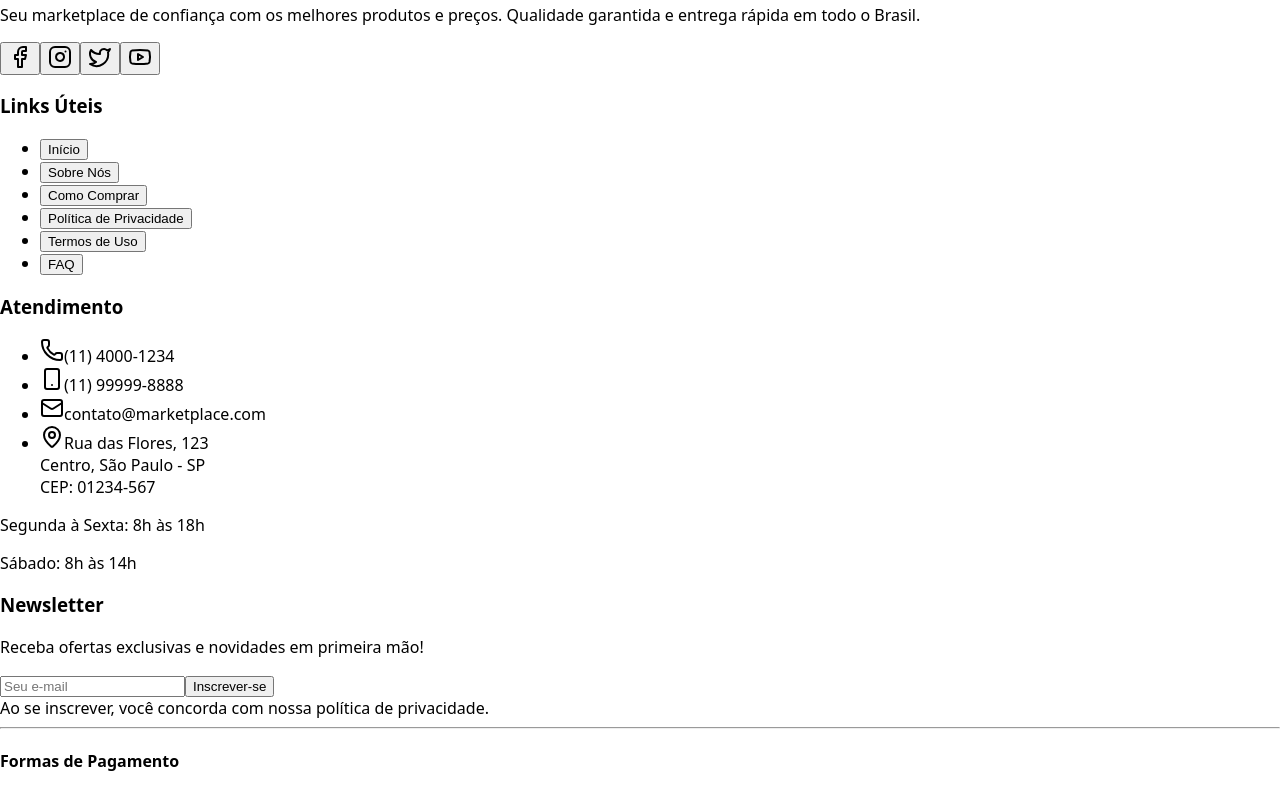
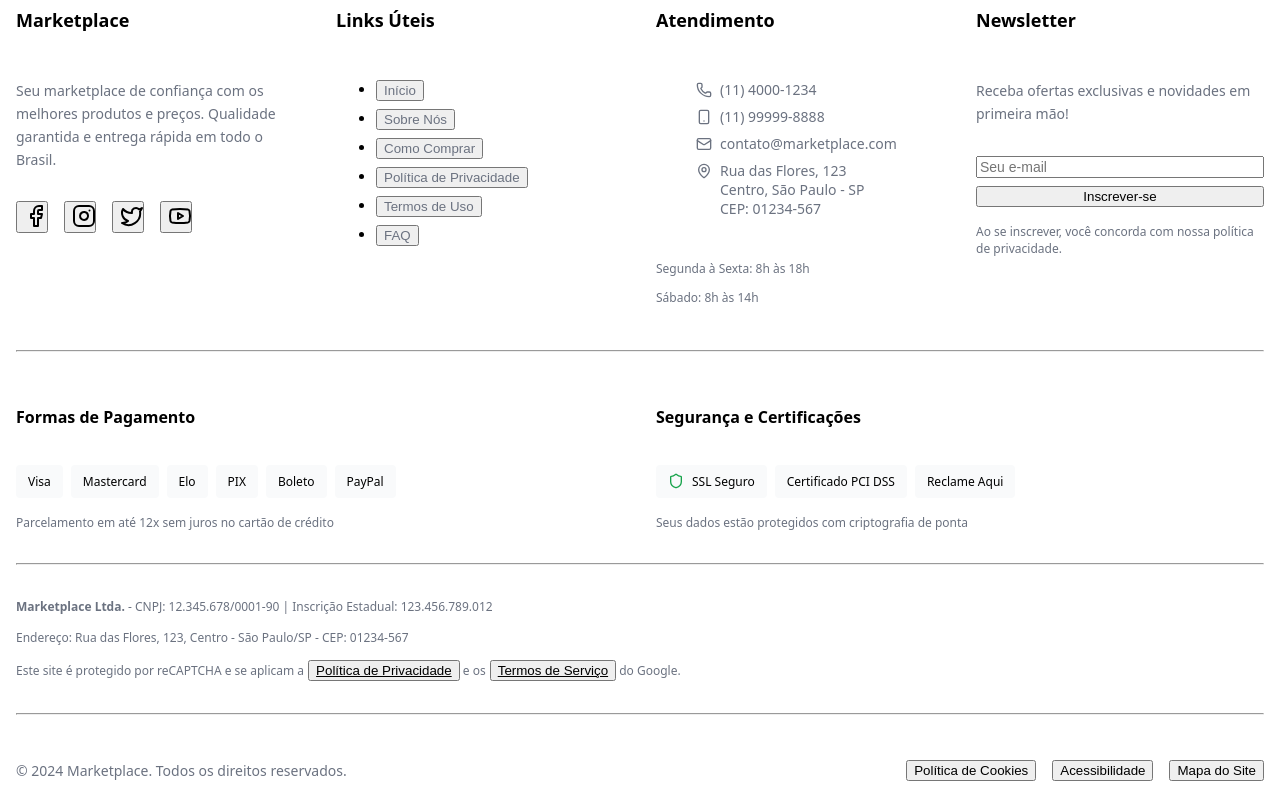
Before and after one commit to vncs-srs/T-LA43S, a React (Vite) app: page /register in a window 1280 px wide. Shown: the part 1840-2637 px from the top of the page. Built offline with nearby package versions, Linux system fonts and the light colour scheme.

Commit message:
footer.css
Elaboração do css e correções no jsx

```diff
--- a/src/components/Footer.jsx
+++ b/src/components/Footer.jsx
@@ -1,5 +1,8 @@
 import React from 'react';
-import { Mail, Phone, MapPin, Facebook, Instagram, Twitter, Youtube, Shield, CreditCard, Smartphone } from 'lucide-react';
+import {
+  Mail, Phone, MapPin, Facebook, Instagram, Twitter, Youtube,
+  Shield, CreditCard, Smartphone
+} from 'lucide-react';
 import { useNavigate } from 'react-router-dom';
 import { Button } from '@/components/ui/button';
 import { Input } from '@/components/ui/input';
@@ -15,211 +18,167 @@ export function Footer() {
   };
 
   return (
-    <footer className="bg-background border-t mt-auto">
-      <div className="container mx-auto px-4 py-12">
-        {/* Seção Principal do Footer */}
-        <div className="grid grid-cols-1 md:grid-cols-2 lg:grid-cols-4 gap-8 mb-8">
+    <footer className="footer-container">
+      <div className="footer-content">
+
+        {/* Seção Principal */}
+        <div className="footer-main-grid">
 
           {/* Sobre a Empresa */}
-          <div className="space-y-4">
-            <h3 className="font-semibold text-lg">Marketplace</h3>
-            <p className="text-muted-foreground text-sm leading-relaxed">
+          <div className="footer-column">
+            <h3 className="footer-column-title">Marketplace</h3>
+            <p className="footer-description">
               Seu marketplace de confiança com os melhores produtos e preços.
               Qualidade garantida e entrega rápida em todo o Brasil.
             </p>
-            <div className="flex space-x-4">
-              <Button variant="outline" size="icon" className="h-8 w-8">
+            <div className="footer-socials">
+              <Button variant="outline" size="icon" className="footer-social-button">
                 <Facebook className="h-4 w-4" />
               </Button>
-              <Button variant="outline" size="icon" className="h-8 w-8">
+              <Button variant="outline" size="icon" className="footer-social-button">
                 <Instagram className="h-4 w-4" />
               </Button>
-              <Button variant="outline" size="icon" className="h-8 w-8">
+              <Button variant="outline" size="icon" className="footer-social-button">
                 <Twitter className="h-4 w-4" />
               </Button>
-              <Button variant="outline" size="icon" className="h-8 w-8">
+              <Button variant="outline" size="icon" className="footer-social-button">
                 <Youtube className="h-4 w-4" />
               </Button>
             </div>
           </div>
 
           {/* Links Úteis */}
-          <div className="space-y-4">
-            <h3 className="font-semibold">Links Úteis</h3>
-            <ul className="space-y-2 text-sm">
-              <li>
-                <button
-                  onClick={() => navigate('/')}
-                  className="text-muted-foreground hover:text-foreground transition-colors"
-                >
-                  Início
-                </button>
-              </li>
-              <li>
-                <button className="text-muted-foreground hover:text-foreground transition-colors">
-                  Sobre Nós
-                </button>
-              </li>
-              <li>
-                <button className="text-muted-foreground hover:text-foreground transition-colors">
-                  Como Comprar
-                </button>
-              </li>
-              <li>
-                <button className="text-muted-foreground hover:text-foreground transition-colors">
-                  Política de Privacidade
-                </button>
-              </li>
-              <li>
-                <button className="text-muted-foreground hover:text-foreground transition-colors">
-                  Termos de Uso
-                </button>
-              </li>
-              <li>
-                <button className="text-muted-foreground hover:text-foreground transition-colors">
-                  FAQ
-                </button>
-              </li>
+          <div className="footer-column">
+            <h3 className="footer-column-title">Links Úteis</h3>
+            <ul className="footer-link-list">
+              <li><button onClick={() => navigate('/')} className="footer-link">Início</button></li>
+              <li><button className="footer-link">Sobre Nós</button></li>
+              <li><button className="footer-link">Como Comprar</button></li>
+              <li><button className="footer-link">Política de Privacidade</button></li>
+              <li><button className="footer-link">Termos de Uso</button></li>
+              <li><button className="footer-link">FAQ</button></li>
             </ul>
           </div>
 
           {/* Atendimento */}
-          <div className="space-y-4">
-            <h3 className="font-semibold">Atendimento</h3>
-            <ul className="space-y-3 text-sm">
-              <li className="flex items-center gap-2">
-                <Phone className="h-4 w-4 text-muted-foreground" />
-                <span className="text-muted-foreground">(11) 4000-1234</span>
+          <div className="footer-column">
+            <h3 className="footer-column-title">Atendimento</h3>
+            <ul className="footer-link-list">
+              <li className="footer-contact-item">
+                <Phone className="footer-contact-icon" />
+                <span className="footer-contact-text">(11) 4000-1234</span>
               </li>
-              <li className="flex items-center gap-2">
-                <Smartphone className="h-4 w-4 text-muted-foreground" />
-                <span className="text-muted-foreground">(11) 99999-8888</span>
+              <li className="footer-contact-item">
+                <Smartphone className="footer-contact-icon" />
+                <span className="footer-contact-text">(11) 99999-8888</span>
               </li>
-              <li className="flex items-center gap-2">
-                <Mail className="h-4 w-4 text-muted-foreground" />
-                <span className="text-muted-foreground">contato@marketplace.com</span>
+              <li className="footer-contact-item">
+                <Mail className="footer-contact-icon" />
+                <span className="footer-contact-text">contato@marketplace.com</span>
               </li>
-              <li className="flex items-start gap-2">
-                <MapPin className="h-4 w-4 text-muted-foreground mt-0.5" />
-                <span className="text-muted-foreground">
+              <li className="footer-contact-item-text-wrapper">
+                <MapPin className="footer-contact-icon-map" />
+                <span className="footer-contact-text">
                   Rua das Flores, 123<br />
                   Centro, São Paulo - SP<br />
                   CEP: 01234-567
                 </span>
               </li>
             </ul>
-            <div className="text-xs text-muted-foreground">
+            <div className="footer-small-text">
               <p>Segunda à Sexta: 8h às 18h</p>
               <p>Sábado: 8h às 14h</p>
             </div>
           </div>
 
           {/* Newsletter */}
-          <div className="space-y-4">
-            <h3 className="font-semibold">Newsletter</h3>
-            <p className="text-sm text-muted-foreground">
+          <div className="footer-column">
+            <h3 className="footer-column-title">Newsletter</h3>
+            <p className="footer-description">
               Receba ofertas exclusivas e novidades em primeira mão!
             </p>
-            <form onSubmit={handleNewsletterSubmit} className="space-y-2">
+            <form onSubmit={handleNewsletterSubmit} className="footer-newsletter-form">
               <Input
                 type="email"
                 placeholder="Seu e-mail"
                 required
-                className="text-sm"
+                className="footer-newsletter-input"
               />
-              <Button type="submit" className="w-full" size="sm">
+              <Button type="submit" className="footer-newsletter-button" size="sm">
                 Inscrever-se
               </Button>
             </form>
-            <div className="text-xs text-muted-foreground">
+            <div className="footer-small-text">
               Ao se inscrever, você concorda com nossa política de privacidade.
             </div>
           </div>
         </div>
 
-        <Separator className="my-8" />
+        <Separator className="footer-separator" />
 
-        {/* Seção de Pagamento e Segurança */}
-        <div className="grid grid-cols-1 lg:grid-cols-2 gap-8 mb-8">
+        {/* Pagamento e Segurança */}
+        <div className="footer-secondary-grid">
 
-          {/* Formas de Pagamento */}
-          <div className="space-y-4">
-            <h4 className="font-semibold">Formas de Pagamento</h4>
-            <div className="flex flex-wrap gap-2">
-              <div className="bg-muted rounded px-3 py-2 text-xs font-medium">Visa</div>
-              <div className="bg-muted rounded px-3 py-2 text-xs font-medium">Mastercard</div>
-              <div className="bg-muted rounded px-3 py-2 text-xs font-medium">Elo</div>
-              <div className="bg-muted rounded px-3 py-2 text-xs font-medium">PIX</div>
-              <div className="bg-muted rounded px-3 py-2 text-xs font-medium">Boleto</div>
-              <div className="bg-muted rounded px-3 py-2 text-xs font-medium">PayPal</div>
+          {/* Pagamento */}
+          <div className="footer-secondary-column">
+            <h4 className="footer-secondary-title">Formas de Pagamento</h4>
+            <div className="footer-tags-container">
+              <div className="footer-tag">Visa</div>
+              <div className="footer-tag">Mastercard</div>
+              <div className="footer-tag">Elo</div>
+              <div className="footer-tag">PIX</div>
+              <div className="footer-tag">Boleto</div>
+              <div className="footer-tag">PayPal</div>
             </div>
-            <div className="text-xs text-muted-foreground">
+            <div className="footer-small-text">
               Parcelamento em até 12x sem juros no cartão de crédito
             </div>
           </div>
 
-          {/* Segurança e Certificações */}
-          <div className="space-y-4">
-            <h4 className="font-semibold">Segurança e Certificações</h4>
-            <div className="flex flex-wrap gap-4">
-              <div className="flex items-center gap-2 bg-muted rounded px-3 py-2">
-                <Shield className="h-4 w-4 text-green-600" />
-                <span className="text-xs font-medium">SSL Seguro</span>
+          {/* Segurança */}
+          <div className="footer-secondary-column">
+            <h4 className="footer-secondary-title">Segurança e Certificações</h4>
+            <div className="footer-tags-container">
+              <div className="footer-tag-ssl">
+                <Shield className="footer-ssl-icon" />
+                <span>SSL Seguro</span>
               </div>
-              <div className="bg-muted rounded px-3 py-2 text-xs font-medium">
-                Certificado PCI DSS
+              <div className="footer-tag">Certificado PCI DSS</div>
+              <div className="footer-tag">Reclame Aqui</div>
             </div>
-              <div className="bg-muted rounded px-3 py-2 text-xs font-medium">
-                Reclame Aqui
-              </div>
-            </div>
-            <div className="text-xs text-muted-foreground">
+            <div className="footer-small-text">
               Seus dados estão protegidos com criptografia de ponta
             </div>
           </div>
         </div>
 
-        <Separator className="my-8" />
+        <Separator className="footer-separator" />
 
         {/* Informações Legais */}
-        <div className="space-y-4">
-          <div className="text-xs text-muted-foreground leading-relaxed">
-            <p className="mb-2">
+        <div className="footer-legal-text">
+          <p>
             <strong>Marketplace Ltda.</strong> - CNPJ: 12.345.678/0001-90 |
             Inscrição Estadual: 123.456.789.012
           </p>
-            <p className="mb-2">
+          <p>
             Endereço: Rua das Flores, 123, Centro - São Paulo/SP - CEP: 01234-567
           </p>
           <p>
             Este site é protegido por reCAPTCHA e se aplicam a
-              <button className="underline ml-1 hover:text-foreground">
-                Política de Privacidade
-              </button> e os
-              <button className="underline ml-1 hover:text-foreground">
-                Termos de Serviço
-              </button> do Google.
+            <button className="footer-legal-link">Política de Privacidade</button> e os
+            <button className="footer-legal-link">Termos de Serviço</button> do Google.
           </p>
         </div>
-        </div>
 
-        <Separator className="my-6" />
+        <Separator className="footer-separator" />
 
         {/* Copyright */}
-        <div className="flex flex-col md:flex-row justify-between items-center gap-4 text-sm text-muted-foreground">
-          <p>
-            © 2024 Marketplace. Todos os direitos reservados.
-          </p>
-          <div className="flex gap-4">
-            <button className="hover:text-foreground transition-colors">
-              Política de Cookies
-            </button>
-            <button className="hover:text-foreground transition-colors">
-              Acessibilidade
-            </button>
-            <button className="hover:text-foreground transition-colors">
-              Mapa do Site
-            </button>
+        <div className="footer-copyright-section">
+          <p>© 2024 Marketplace. Todos os direitos reservados.</p>
+          <div className="footer-copyright-links">
+            <button className="footer-copyright-link">Política de Cookies</button>
+            <button className="footer-copyright-link">Acessibilidade</button>
+            <button className="footer-copyright-link">Mapa do Site</button>
           </div>
         </div>
       </div>
--- a/src/styles/footer.css
+++ b/src/styles/footer.css
@@ -0,0 +1,280 @@
+/* src/styles/footer.css */
+.footer-container {
+  /* bg-background border-t mt-auto */
+  background-color: var(--background);
+  border-top: 1px solid var(--border);
+  margin-top: auto;
+}
+
+.footer-content {
+  /* container mx-auto px-4 py-12 */
+  max-width: 1280px; /* 'container' default */
+  margin-left: auto;
+  margin-right: auto;
+  padding-left: 1rem;
+  padding-right: 1rem;
+  padding-top: 3rem;
+  padding-bottom: 3rem;
+}
+
+/* --- Seção Principal --- */
+.footer-main-grid {
+  /* grid grid-cols-1 md:grid-cols-2 lg:grid-cols-4 gap-8 mb-8 */
+  display: grid;
+  grid-template-columns: repeat(1, minmax(0, 1fr));
+  gap: 2rem;
+  margin-bottom: 2rem;
+}
+
+@media (min-width: 768px) {
+  .footer-main-grid {
+    grid-template-columns: repeat(2, minmax(0, 1fr));
+  }
+}
+@media (min-width: 1024px) {
+  .footer-main-grid {
+    grid-template-columns: repeat(4, minmax(0, 1fr));
+  }
+}
+
+.footer-column {
+  /* space-y-4 */
+  display: flex;
+  flex-direction: column;
+  gap: 1rem;
+}
+
+.footer-column-title {
+  /* font-semibold text-lg */
+  font-weight: 600;
+  font-size: 1.125rem;
+}
+
+.footer-description {
+  /* text-muted-foreground text-sm leading-relaxed */
+  color: var(--muted-foreground);
+  font-size: 0.875rem;
+  line-height: 1.625;
+}
+
+.footer-socials {
+  /* flex space-x-4 */
+  display: flex;
+  gap: 1rem;
+}
+
+/* Você precisará adicionar a classe "footer-social-button" aos botões */
+.footer-social-button {
+  /* h-8 w-8 */
+  height: 2rem;
+  width: 2rem;
+}
+
+.footer-link-list {
+  /* space-y-2 text-sm */
+  display: flex;
+  flex-direction: column;
+  gap: 0.5rem;
+  font-size: 0.875rem;
+}
+
+/* Estilo dos links */
+.footer-link {
+  /* text-muted-foreground hover:text-foreground transition-colors */
+  color: var(--muted-foreground);
+  transition: color 0.2s;
+  text-align: left;
+}
+/* Adicionar hover */
+.footer-link:hover {
+  color: var(--foreground);
+}
+
+/* --- Seção Contato --- */
+.footer-contact-item {
+  /* flex items-center gap-2 */
+  display: flex;
+  align-items: center;
+  gap: 0.5rem;
+}
+
+/* Wrapper para ícone e texto */
+.footer-contact-item-text-wrapper {
+  /* flex items-start gap-2 */
+  display: flex;
+  align-items: flex-start;
+  gap: 0.5rem;
+}
+/* Ícone de contato genérico */
+.footer-contact-icon {
+  /* h-4 w-4 text-muted-foreground */
+  height: 1rem;
+  width: 1rem;
+  color: var(--muted-foreground);
+  flex-shrink: 0;
+}
+
+/* Ícone específico do mapa */
+.footer-contact-icon-map {
+  /* h-4 w-4 text-muted-foreground mt-0.5 */
+  height: 1rem;
+  width: 1rem;
+  color: var(--muted-foreground);
+  margin-top: 0.125rem;
+  flex-shrink: 0;
+}
+
+/* Texto de contato */
+.footer-contact-text {
+  /* text-muted-foreground */
+  color: var(--muted-foreground);
+}
+
+/* --- Seção Pequeno Texto --- */
+.footer-small-text {
+  /* text-xs text-muted-foreground */
+  font-size: 0.75rem;
+  color: var(--muted-foreground);
+}
+
+/* --- Seção Newsletter --- */
+.footer-newsletter-form {
+  /* space-y-2 */
+  display: flex;
+  flex-direction: column;
+  gap: 0.5rem;
+}
+
+/* --- Input Newsletter --- */
+.footer-newsletter-input {
+  /* text-sm */
+  font-size: 0.875rem;
+}
+
+/* --- Botão Newsletter --- */
+.footer-newsletter-button {
+  /* w-full */
+  width: 100%;
+}
+
+/* --- Separador --- */
+.footer-separator {
+  /* my-8 */
+  margin-top: 2rem;
+  margin-bottom: 2rem;
+}
+
+/* --- Seção Pagamento e Segurança --- */
+.footer-secondary-grid {
+  /* grid grid-cols-1 lg:grid-cols-2 gap-8 mb-8 */
+  display: grid;
+  grid-template-columns: repeat(1, minmax(0, 1fr));
+  gap: 2rem;
+  margin-bottom: 2rem;
+}
+@media (min-width: 1024px) {
+  .footer-secondary-grid {
+    grid-template-columns: repeat(2, minmax(0, 1fr));
+  }
+}
+
+.footer-secondary-column {
+  /* space-y-4 */
+  display: flex;
+  flex-direction: column;
+  gap: 1rem;
+}
+
+.footer-secondary-title {
+  /* font-semibold */
+  font-weight: 600;
+}
+
+.footer-tags-container {
+  /* flex flex-wrap gap-2 */
+  display: flex;
+  flex-wrap: wrap;
+  gap: 0.5rem;
+}
+
+.footer-tag {
+  /* bg-muted rounded px-3 py-2 text-xs font-medium */
+  background-color: var(--muted);
+  border-radius: 0.25rem;
+  padding: 0.5rem 0.75rem;
+  font-size: 0.75rem;
+  font-weight: 500;
+}
+
+.footer-tag-ssl {
+  /* flex items-center gap-2 bg-muted rounded px-3 py-2 */
+  display: flex;
+  align-items: center;
+  gap: 0.5rem;
+  background-color: var(--muted);
+  border-radius: 0.25rem;
+  padding: 0.5rem 0.75rem;
+}
+.footer-tag-ssl span {
+  /* text-xs font-medium */
+  font-size: 0.75rem;
+  font-weight: 500;
+}
+.footer-ssl-icon {
+  /* h-4 w-4 text-green-600 */
+  height: 1rem;
+  width: 1rem;
+  color: #16a34a; /* Cor para text-green-600 */
+}
+
+/* --- Seção Legal --- */
+.footer-legal-text {
+  /* text-xs text-muted-foreground leading-relaxed */
+  font-size: 0.75rem;
+  color: var(--muted-foreground);
+  line-height: 1.625;
+}
+.footer-legal-text p {
+  /* mb-2 */
+  margin-bottom: 0.5rem;
+}
+
+.footer-legal-link {
+  /* underline ml-1 hover:text-foreground */
+  text-decoration: underline;
+  margin-left: 0.25rem;
+}
+.footer-legal-link:hover {
+  color: var(--foreground);
+}
+
+/* --- Seção Copyright --- */
+.footer-copyright-section {
+  /* flex flex-col md:flex-row justify-between items-center gap-4 text-sm text-muted-foreground */
+  display: flex;
+  flex-direction: column;
+  justify-content: space-between;
+  align-items: center;
+  gap: 1rem;
+  font-size: 0.875rem;
+  color: var(--muted-foreground);
+}
+@media (min-width: 768px) {
+  .footer-copyright-section {
+    flex-direction: row;
+  }
+}
+
+.footer-copyright-links {
+  /* flex gap-4 */
+  display: flex;
+  gap: 1rem;
+}
+
+.footer-copyright-link {
+  /* hover:text-foreground transition-colors */
+  transition: color 0.2s;
+}
+.footer-copyright-link:hover {
+  color: var(--foreground);
+}
```
Also changed, not shown: src/styles/navbar.css (+3 -11 lines). Lines whose indentation alone changed are shown as unchanged.
